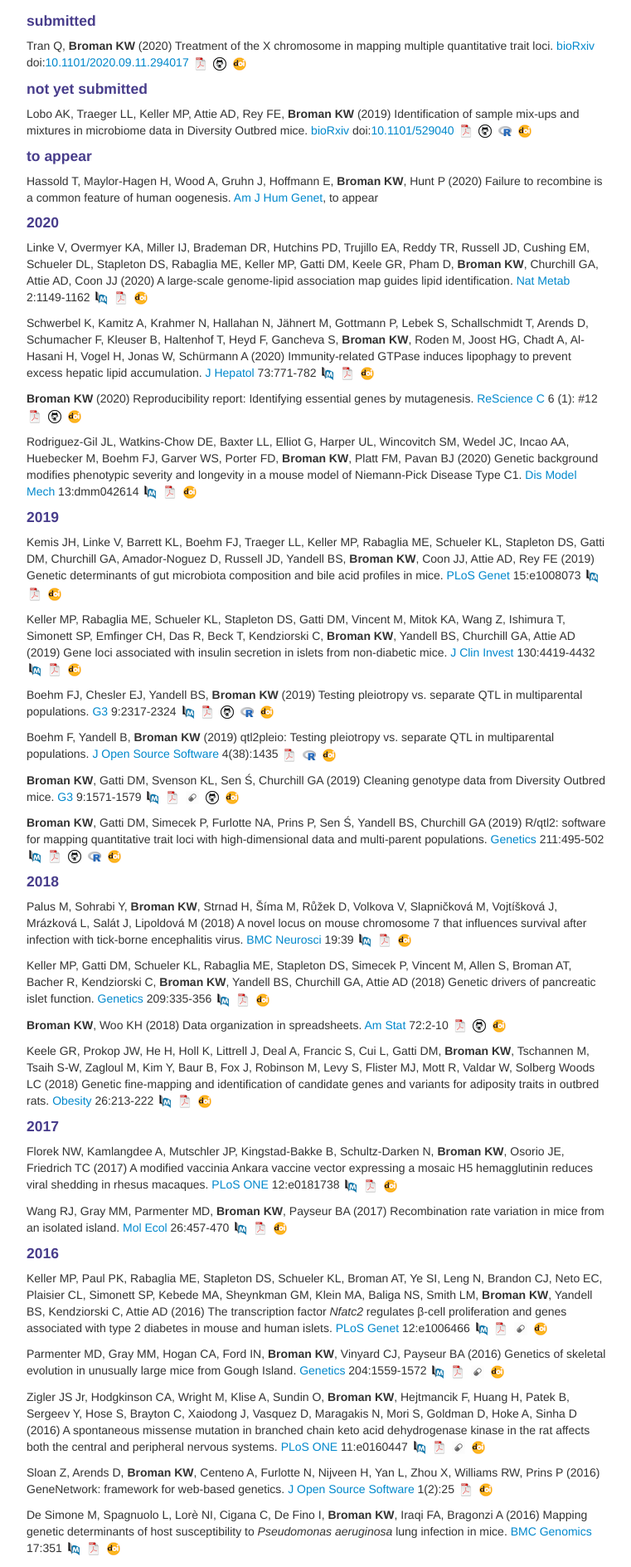
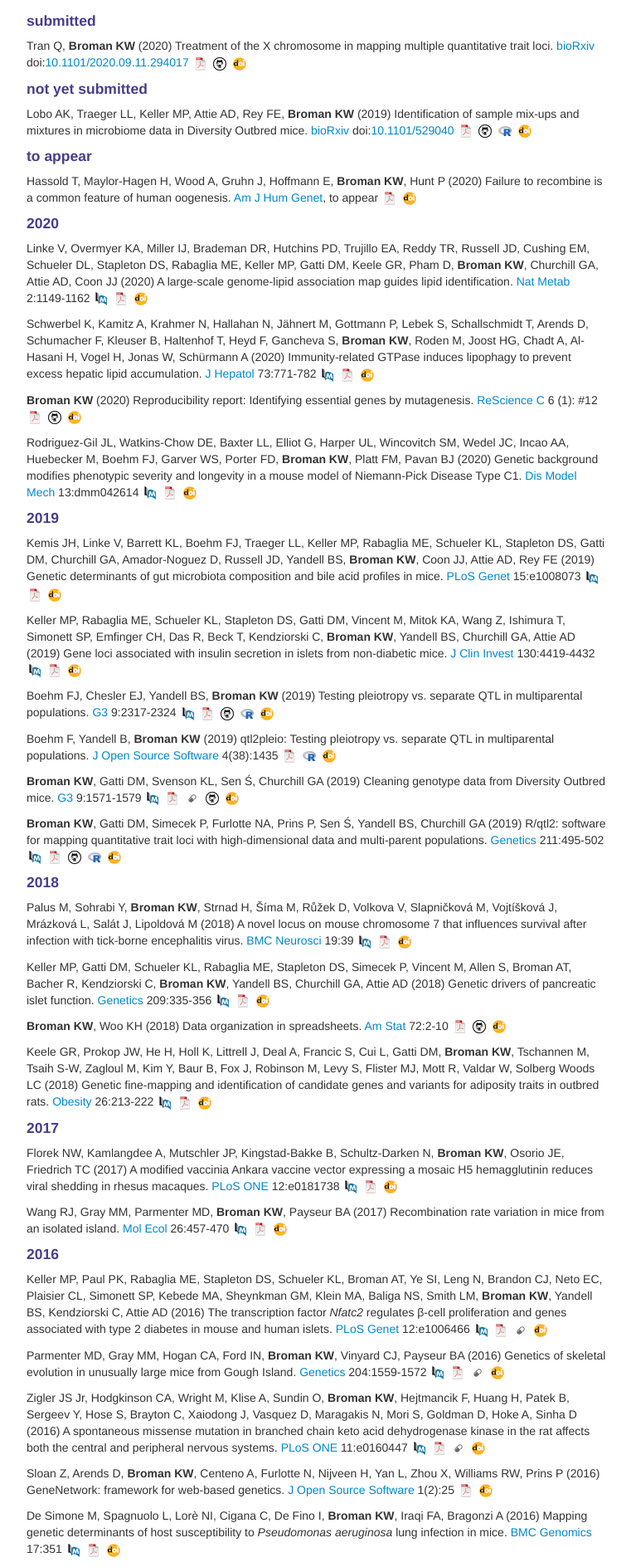
Before and after one commit to kbroman/kbroman.github.io, a Jekyll site: the page built from pages/pubs.md, in a window 1280 px wide. Shown: the part 330-2218 px from the top of the page at 83% size, without its empty margins (258-1019 px from the left). Built offline with Jekyll 4.4.1, drawn with Linux system fonts in a browser that asks for light colours.

Commit message:
pdf + doi for Hassold et al (2020)

```diff
--- a/pages/pubs.md
+++ b/pages/pubs.md
@@ -58,6 +58,9 @@
 Hassold T, Maylor-Hagen H, Wood A, Gruhn J, Hoffmann E, **Broman KW**,
 Hunt P (2020) Failure to recombine is a common feature of human
 oogenesis. [Am J Hum Genet](https://www.cell.com/ajhg/home), to appear
+[![pdf](icons16/pdf-icon.png)](https://www.biostat.wisc.edu/~kbroman/publications/hassold2020.pdf)
+[![doi](icons16/doi-icon.png)](https://doi.org/10.1016/j.ajhg.2020.11.010)
+
 <!-- * 163 * -->
 
 #### 2020
```
